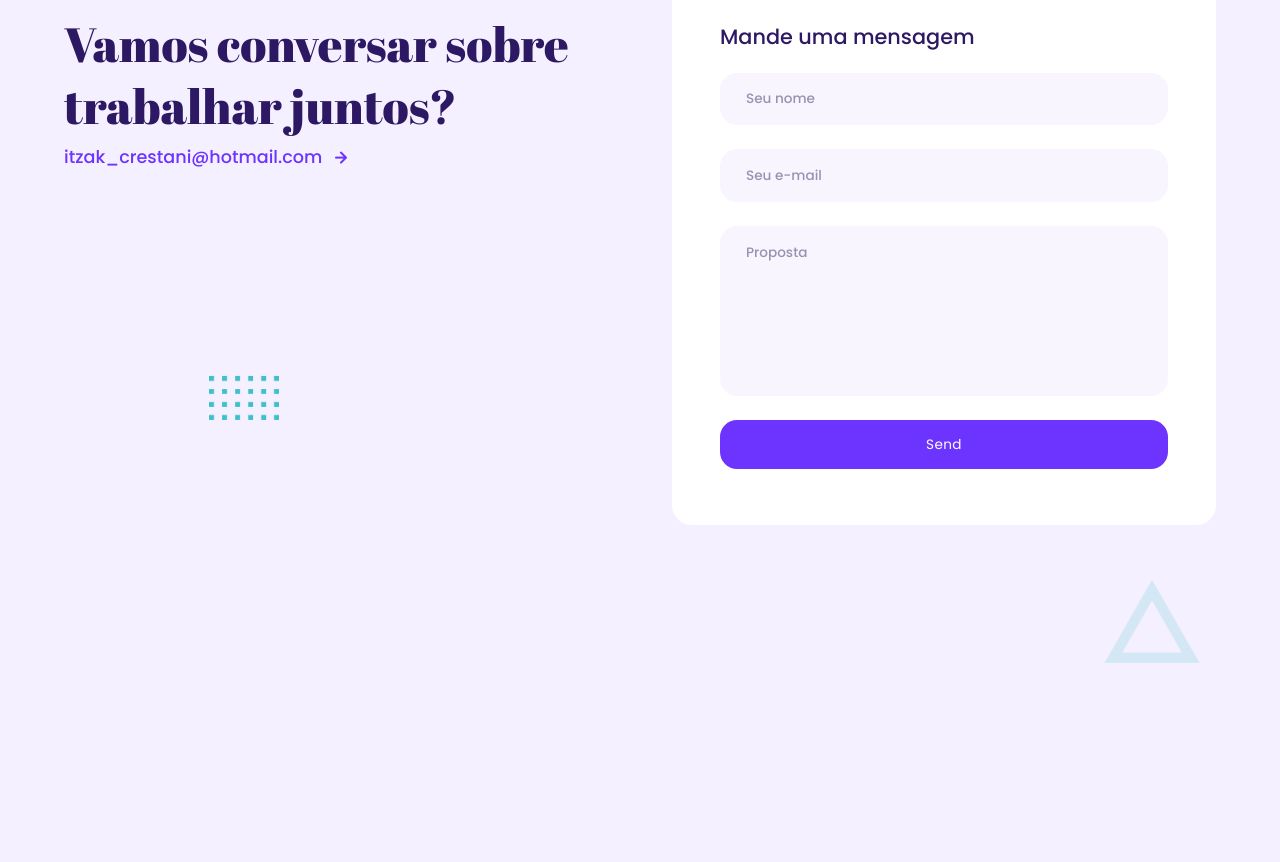
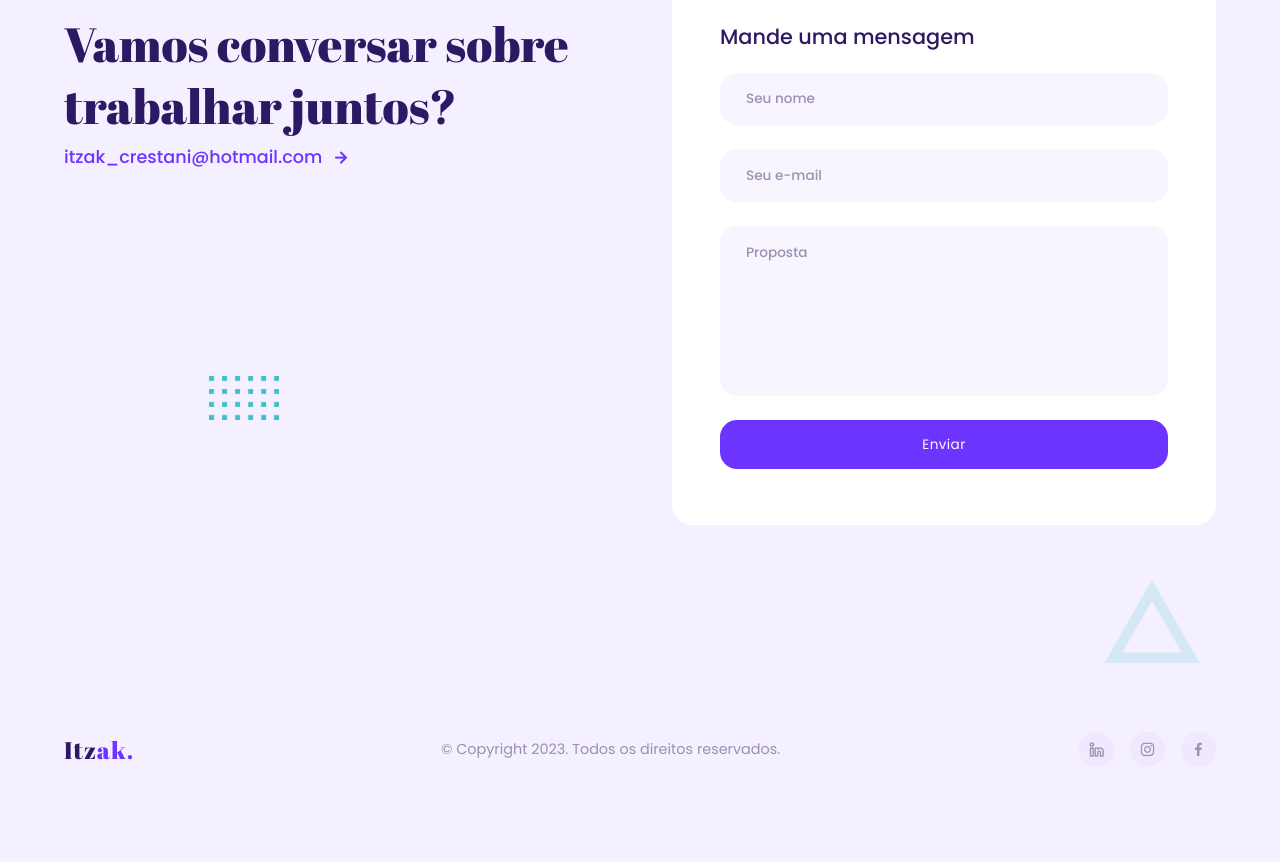
Before and after one commit to ItzakCrestani/portfolio, a plain HTML site: page index.html in a window 1280 px wide. Shown: the part 5227-6089 px from the top of the page. Before the commit the page ends 5890 px from the top, so only its background shows below. Drawn offline with nearby package versions, Linux system fonts and the light colour scheme.

Commit message:
footer completed

```diff
--- a/css/style.css
+++ b/css/style.css
@@ -10,7 +10,7 @@
     --main-color-dark-1: hsl(var(--hue-1), 69%, 50%);
     --main-color-2: hsl(var(--hue-2), 100%, 61%);
     --main-color-dark-2: hsl(var(--hue-2), 82%, 55%);
-    --bg-color-1: hsl(var(--hue-1), 100%, 97%);
+    --bg-color-1: hsl(var(--hue-1), 100%, 95.5%);
     --bg-color-2: #fff;
     --bg-color-3: hsl(var(--hue-1), 100%, 98%);
     --bg-color-transparent: rgba(255, 255, 255, 0.6);
@@ -1101,3 +1101,37 @@ textarea.form-input {
     top: 98%;
     transform: translate(-50%, -50%);
 }
+
+/* ************* Footer Styling ************* */
+
+footer {
+    padding: 4rem 0;
+}
+
+footer .container {
+    display: flex;
+    justify-content: space-between;
+    align-items: center;
+    flex-wrap: wrap;
+}
+
+footer .social-media {
+    display: flex;
+}
+
+.social-link {
+    width: 35px;
+    height: 35px;
+    border-radius: 50%;
+    margin-left: 1rem;
+    background-color: var(--bg-color-1);
+    color: var(--text-color);
+    display: flex;
+    align-items: center;
+    justify-content: center;
+    transition: .3s;
+}
+
+.social-link:hover {
+    color: var(--main-color-1);
+}
--- a/index.html
+++ b/index.html
@@ -755,11 +755,35 @@
           <input type="text" class="form-input" placeholder="Seu nome" required>
           <input type="email" class="form-input" placeholder="Seu e-mail" required>
           <textarea placeholder="Proposta" class="form-input" required></textarea>
-          <input type="submit" value="Send" class="btn">
+          <input type="submit" value="Enviar" class="btn">
         </form>
       </div>
     </section>
   </main>
+
+  <footer>
+    <div class="container">
+      <a href="#" class="logo">Itz<span>ak.</span></a>
+      <p class="text">&copy; Copyright 2023. Todos os direitos reservados.</p>
+      <ul class="social-media">
+        <li>
+          <a href="https://www.linkedin.com/in/itzakcrestani/" class="social-link">
+            <i class="uil uil-linkedin-alt"></i>
+          </a>
+        </li>
+        <li>
+          <a href="https://www.instagram.com/itzak.crestani/" class="social-link">
+            <i class="uil uil-instagram"></i>
+          </a>
+        </li>
+        <li>
+          <a href="https://www.facebook.com/itzak.crestanidacio/" class="social-link">
+            <i class="uil uil-facebook-f"></i>
+          </a>
+        </li>
+      </ul>
+    </div>
+  </footer>
 
   <!-- JavaScript Files -->
 
```
